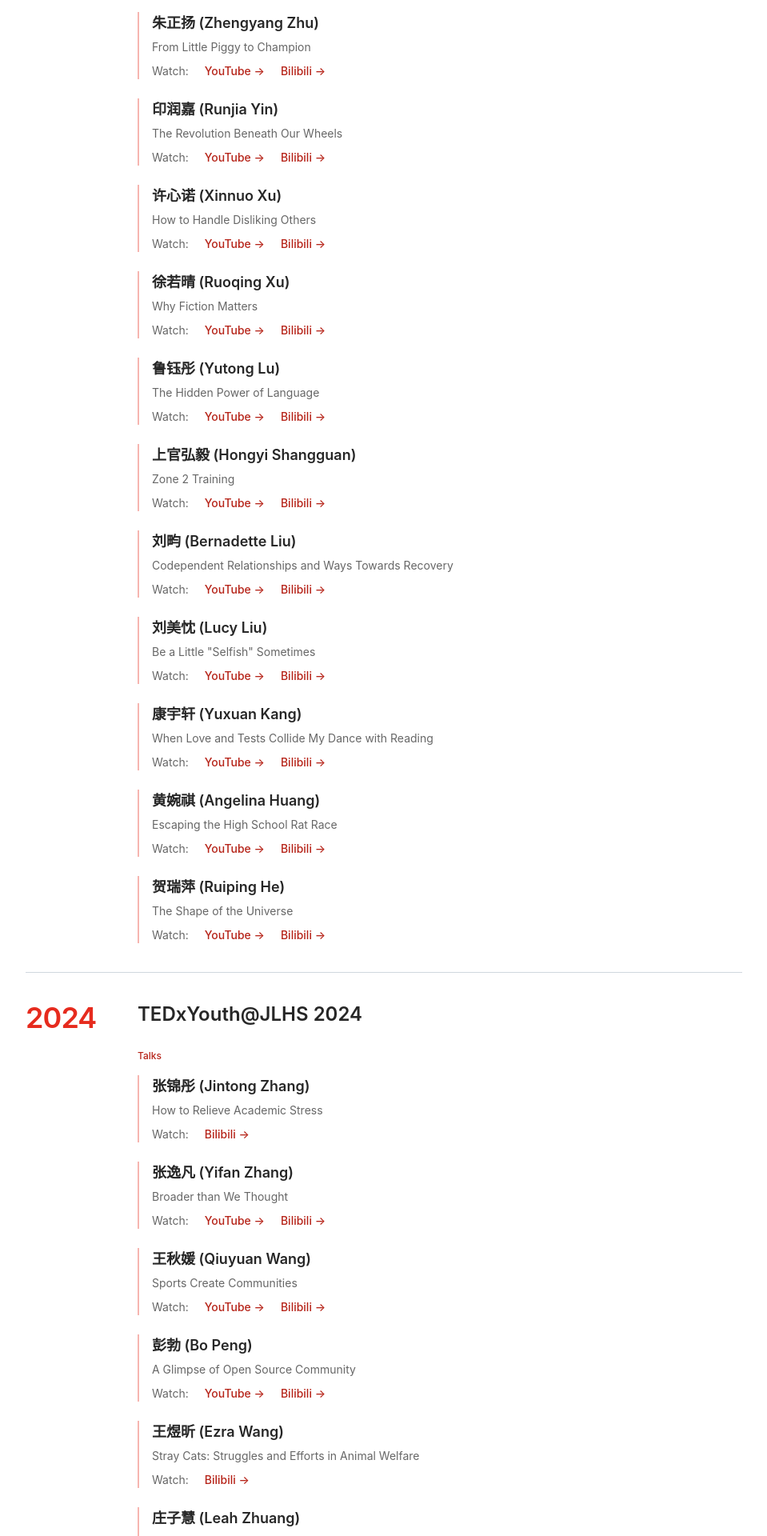
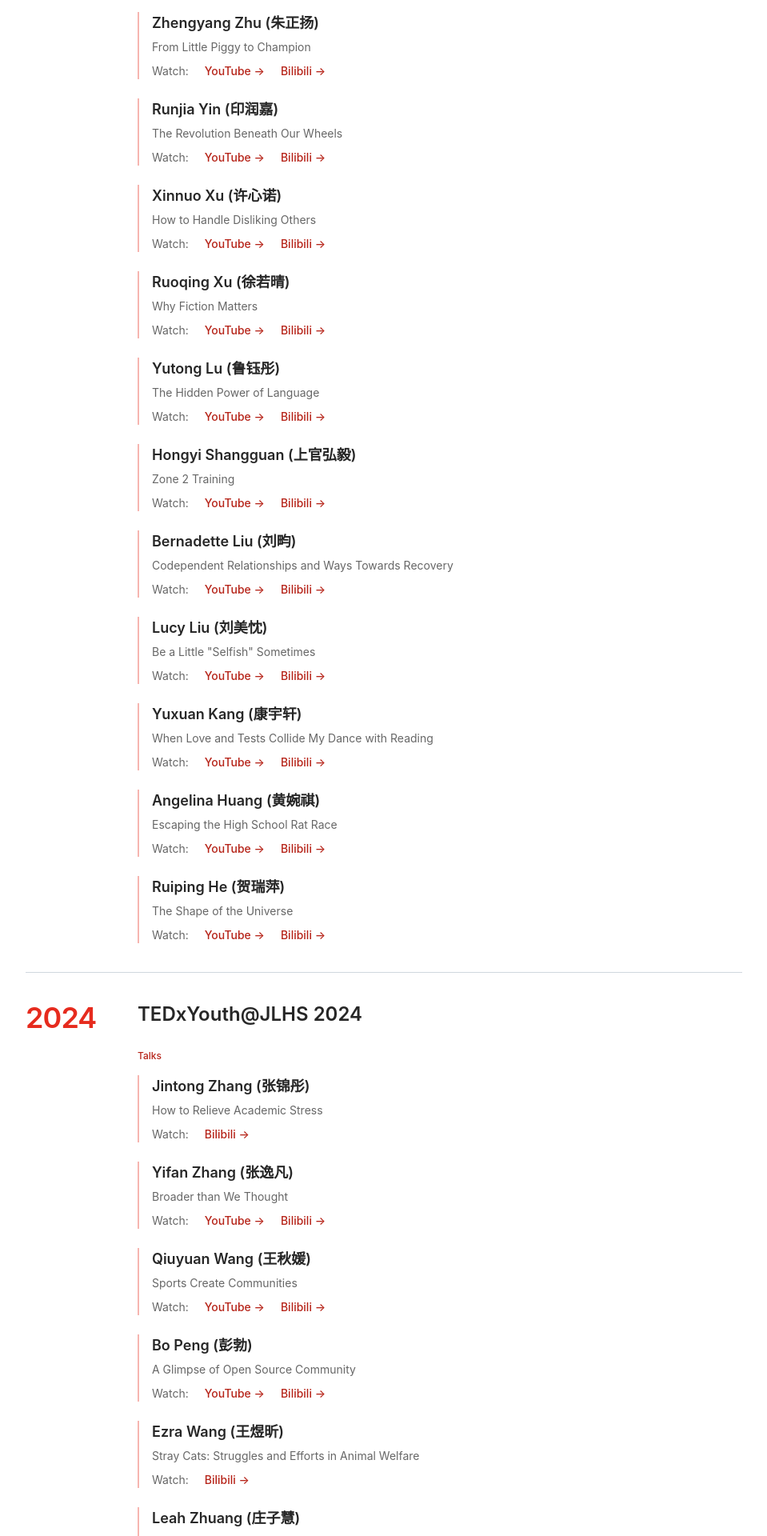
Before and after one commit to henrywyx0730/jlhsctc-official-website, a Next.js app: page /tedx in a window 1280 px wide. Shown: the part 2020-3940 px from the top of the page at 80% size, without its empty margins (56-1015 px from the left). Built offline with nearby package versions, Linux system fonts and the light colour scheme.

Commit message:
content: standardize TEDx speaker display names

```diff
--- a/src/data/tedxEvents.js
+++ b/src/data/tedxEvents.js
@@ -42,73 +42,73 @@
     description: "",
     talks: [
       {
-        speaker: "颜圣桐 (Amy Yan)",
+        speaker: "Amy Yan (颜圣桐)",
         title: "Removing the Romance Taboo",
         youtube: "https://www.youtube.com/watch?v=l4JHI6EZx1s",
         bilibili: "https://www.bilibili.com/video/BV1Dk8tzpETe/",
       },
       {
-        speaker: "朱正扬 (Zhengyang Zhu)",
+        speaker: "Zhengyang Zhu (朱正扬)",
         title: "From Little Piggy to Champion",
         youtube: "https://www.youtube.com/watch?v=ERVd8Ceb04Y",
         bilibili: "https://www.bilibili.com/video/BV18k8tzpEAQ/",
       },
       {
-        speaker: "印润嘉 (Runjia Yin)",
+        speaker: "Runjia Yin (印润嘉)",
         title: "The Revolution Beneath Our Wheels",
         youtube: "https://www.youtube.com/watch?v=GhUwE2EtXCM",
         bilibili: "https://www.bilibili.com/video/BV1uC8tzXE1y/",
       },
       {
-        speaker: "许心诺 (Xinnuo Xu)",
+        speaker: "Xinnuo Xu (许心诺)",
         title: "How to Handle Disliking Others",
         youtube: "https://www.youtube.com/watch?v=-ALzeCYV6Rs",
         bilibili: "https://www.bilibili.com/video/BV1bC8tzQERn/",
       },
       {
-        speaker: "徐若晴 (Ruoqing Xu)",
+        speaker: "Ruoqing Xu (徐若晴)",
         title: "Why Fiction Matters",
         youtube: "https://www.youtube.com/watch?v=7ijEtAxocTg",
         bilibili: "https://www.bilibili.com/video/BV1q48tzYED9/",
       },
       {
-        speaker: "鲁钰彤 (Yutong Lu)",
+        speaker: "Yutong Lu (鲁钰彤)",
         title: "The Hidden Power of Language",
         youtube: "https://www.youtube.com/watch?v=ETkJmNl3K1s",
         bilibili: "https://www.bilibili.com/video/BV1qb8tzwEpg/",
       },
       {
-        speaker: "上官弘毅 (Hongyi Shangguan)",
+        speaker: "Hongyi Shangguan (上官弘毅)",
         title: "Zone 2 Training",
         youtube: "https://www.youtube.com/watch?v=Wp7rAVbajyw",
         bilibili: "https://www.bilibili.com/video/BV1B48tzYEGR/",
       },
       {
-        speaker: "刘畇 (Bernadette Liu)",
+        speaker: "Bernadette Liu (刘畇)",
         title: "Codependent Relationships and Ways Towards Recovery",
         youtube: "https://www.youtube.com/watch?v=yQ-F6TiGUFw",
         bilibili: "https://www.bilibili.com/video/BV1zW8tzvEGo/",
       },
       {
-        speaker: "刘美忱 (Lucy Liu)",
+        speaker: "Lucy Liu (刘美忱)",
         title: "Be a Little \"Selfish\" Sometimes",
         youtube: "https://www.youtube.com/watch?v=WjouFYK1Bro",
         bilibili: "https://www.bilibili.com/video/BV1Bx8tzPEnP/",
       },
       {
-        speaker: "康宇轩 (Yuxuan Kang)",
+        speaker: "Yuxuan Kang (康宇轩)",
         title: "When Love and Tests Collide My Dance with Reading",
         youtube: "https://www.youtube.com/watch?v=Zl1uPZI3ZWo",
         bilibili: "https://www.bilibili.com/video/BV19Y8tzbEDo/",
       },
       {
-        speaker: "黄婉祺 (Angelina Huang)",
+        speaker: "Angelina Huang (黄婉祺)",
         title: "Escaping the High School Rat Race",
         youtube: "https://www.youtube.com/watch?v=JdUmA-rJ1J4",
         bilibili: "https://www.bilibili.com/video/BV1d88tzhEjo/",
       },
       {
-        speaker: "贺瑞萍 (Ruiping He)",
+        speaker: "Ruiping He (贺瑞萍)",
         title: "The Shape of the Universe",
         youtube: "https://www.youtube.com/watch?v=KbC1OhJCz68",
         bilibili: "https://www.bilibili.com/video/BV1da8tzFEuS/",
@@ -122,61 +122,61 @@
     description: "",
     talks: [
       {
-        speaker: "张锦彤 (Jintong Zhang)",
+        speaker: "Jintong Zhang (张锦彤)",
         title: "How to Relieve Academic Stress",
         youtube: "",
         bilibili: "https://www.bilibili.com/video/BV1tJJLzWEvJ/",
       },
       {
-        speaker: "张逸凡 (Yifan Zhang)",
+        speaker: "Yifan Zhang (张逸凡)",
         title: "Broader than We Thought",
         youtube: "https://www.youtube.com/watch?v=6CyyRoYoz30",
         bilibili: "https://www.bilibili.com/video/BV14pJLzHEuN/",
       },
       {
-        speaker: "王秋媛 (Qiuyuan Wang)",
+        speaker: "Qiuyuan Wang (王秋媛)",
         title: "Sports Create Communities",
         youtube: "https://www.youtube.com/watch?v=MZRWp6lDYK0",
         bilibili: "https://www.bilibili.com/video/BV1U7JLzRE2f/",
       },
       {
-        speaker: "彭勃 (Bo Peng)",
+        speaker: "Bo Peng (彭勃)",
         title: "A Glimpse of Open Source Community",
         youtube: "https://www.youtube.com/watch?v=rLMI58LqsHI",
         bilibili: "https://www.bilibili.com/video/BV1tnJLzXEs2/",
       },
       {
-        speaker: "王煜昕 (Ezra Wang)",
+        speaker: "Ezra Wang (王煜昕)",
         title: "Stray Cats: Struggles and Efforts in Animal Welfare",
         youtube: "",
         bilibili: "https://www.bilibili.com/video/BV1KmJzzpEvv/",
       },
       {
-        speaker: "庄子慧 (Leah Zhuang)",
+        speaker: "Leah Zhuang (庄子慧)",
         title: "Fear of a Better Option",
         youtube: "https://www.youtube.com/watch?v=mSyUsXq0nRc",
         bilibili: "https://www.bilibili.com/video/BV1KmJzzpECQ/",
       },
       {
-        speaker: "赵子萌 (Mary Zhao)",
+        speaker: "Mary Zhao (赵子萌)",
         title: "Lying Flat: Is it a real problem for us",
         youtube: "https://www.youtube.com/watch?v=VIenC1A53EQ",
         bilibili: "https://www.bilibili.com/video/BV1KmJzzpEaF/",
       },
       {
-        speaker: "唐佳怡 (Ellen Tang)",
+        speaker: "Ellen Tang (唐佳怡)",
         title: "Math Anxiety",
         youtube: "https://www.youtube.com/watch?v=5crAwEZvjpc",
         bilibili: "https://www.bilibili.com/video/BV1KmJzzpEEc/",
       },
       {
-        speaker: "栾雨诺 (Michelle Luan)",
+        speaker: "Michelle Luan (栾雨诺)",
         title: "Genetic Modification",
         youtube: "https://www.youtube.com/watch?v=6UNiDvwdxlw",
         bilibili: "https://www.bilibili.com/video/BV1KmJzzpE4F/",
       },
       {
-        speaker: "刘美忱 (Lucy Liu)",
+        speaker: "Lucy Liu (刘美忱)",
         title: "Ignorance is Bliss",
         youtube: "https://www.youtube.com/watch?v=mrAg9jj1T14",
         bilibili: "https://www.bilibili.com/video/BV14mJzzpEF7/",
@@ -190,61 +190,61 @@
     description: "",
     talks: [
       {
-        speaker: "吴昱贤 (Henry Wu)",
+        speaker: "Henry Wu (吴昱贤)",
         title: "Solar Panels: Illuminating Pathways Out of Poverty",
         youtube: "https://www.youtube.com/watch?v=zL3fobQzpHE",
         bilibili: "https://www.bilibili.com/video/BV1aH4y1X7Ed/",
       },
       {
-        speaker: "金松河 (Songhe Jin)",
+        speaker: "Songhe Jin (金松河)",
         title: "Valuing Solitude",
         youtube: "https://www.youtube.com/watch?v=kyU6n2TfVdE",
         bilibili: "https://www.bilibili.com/video/BV1X34y1T7wf/",
       },
       {
-        speaker: "徐艺菲 (Yifei Xu)",
+        speaker: "Yifei Xu (徐艺菲)",
         title: "From Silence to Solidarity",
         youtube: "https://www.youtube.com/watch?v=vP0LxVajwlM",
         bilibili: "https://www.bilibili.com/video/BV1Aw411U7cS/",
       },
       {
-        speaker: "陈蓄颖 (Xuying Chen)",
+        speaker: "Xuying Chen (陈蓄颖)",
         title: "Breaking the Glass Ceiling",
         youtube: "https://www.youtube.com/watch?v=RBfZRXOu288",
         bilibili: "https://www.bilibili.com/video/BV1V94y1x7Kz/",
       },
       {
-        speaker: "胡可萱 (Coco Hu)",
+        speaker: "Coco Hu (胡可萱)",
         title: "Reconnecting: The Importance of Community in a Digital Age",
         youtube: "https://www.youtube.com/watch?v=sgPkZ_Ki0d4",
         bilibili: "https://www.bilibili.com/video/BV1K14y1C7os/",
       },
       {
-        speaker: "陈恩洋 (Enyang Chen)",
+        speaker: "Enyang Chen (陈恩洋)",
         title: "Thinking About Pink: The Implicit Costs of Being a Woman",
         youtube: "https://www.youtube.com/watch?v=9vA_fJqLQHQ",
         bilibili: "https://www.bilibili.com/video/BV1ww411U7qK/",
       },
       {
-        speaker: "左亦菲 (Yifei Zuo)",
+        speaker: "Yifei Zuo (左亦菲)",
         title: "Quit Playing Your Life with the “Fast Forwarding” Button",
         youtube: "https://www.youtube.com/watch?v=Ubt-Ih15y8w",
         bilibili: "https://www.bilibili.com/video/BV1Mw411U7LC/",
       },
       {
-        speaker: "戴恬 (Tian Dai)",
+        speaker: "Tian Dai (戴恬)",
         title: "Carpe Diem: Embracing the Uncertainties of Life",
         youtube: "https://www.youtube.com/watch?v=SfisQTqOiRc",
         bilibili: "https://www.bilibili.com/video/BV1bG411R7vU/",
       },
       {
-        speaker: "彭搏 (Bo Peng)",
+        speaker: "Bo Peng (彭搏)",
         title: "The Power of the Fogg Behavior Model",
         youtube: "https://www.youtube.com/watch?v=PHcZZsQYijY",
         bilibili: "https://www.bilibili.com/video/BV1Vp4y1L7cD/",
       },
       {
-        speaker: "兰琪儿 (Qi'er Lan)",
+        speaker: "Qi'er Lan (兰琪儿)",
         title: "Wisdom of the \"Backward\" Hani Culture",
         youtube: "https://www.youtube.com/watch?v=bdDREZ78rIQ",
         bilibili: "https://www.bilibili.com/video/BV1R94y1s7E6/",
```
